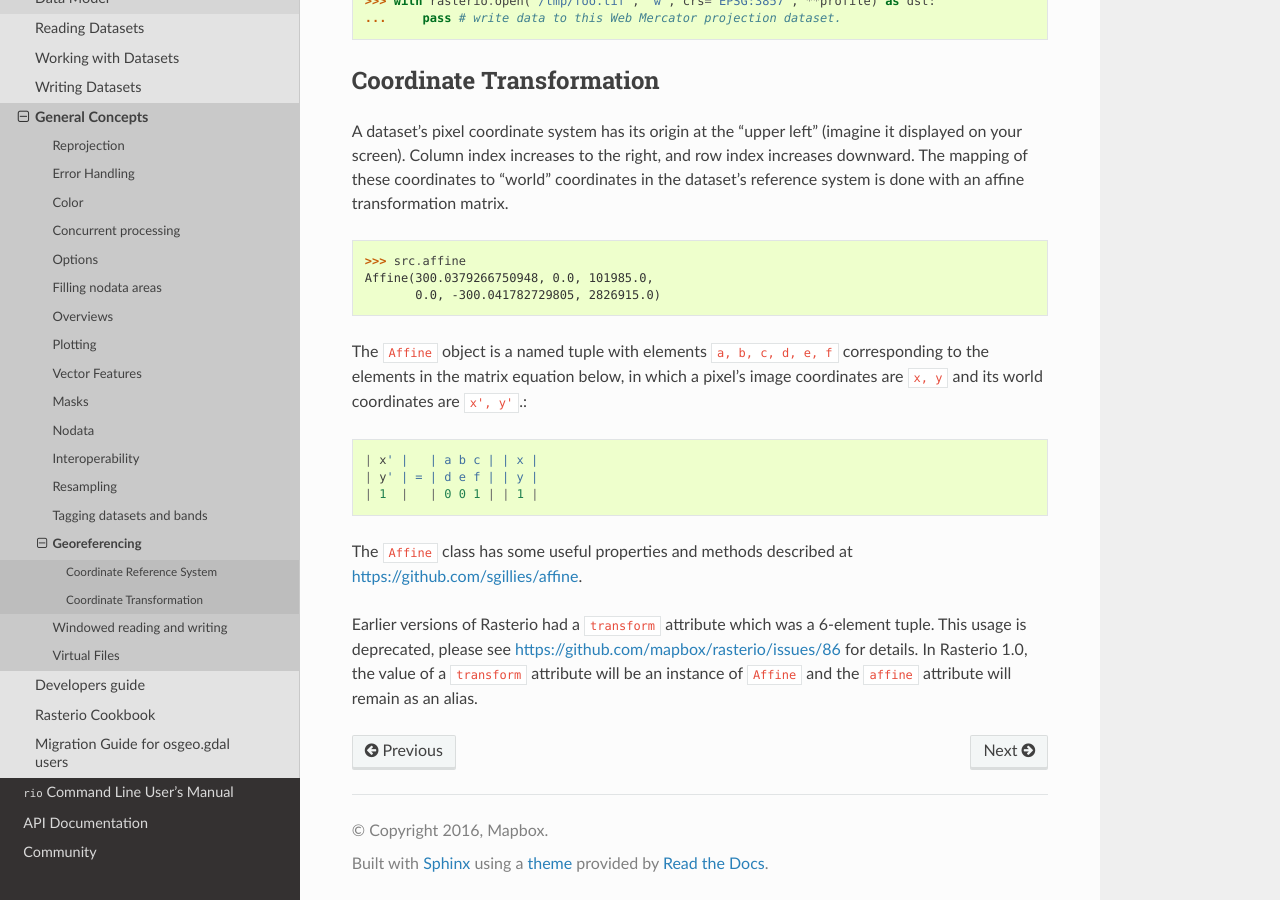
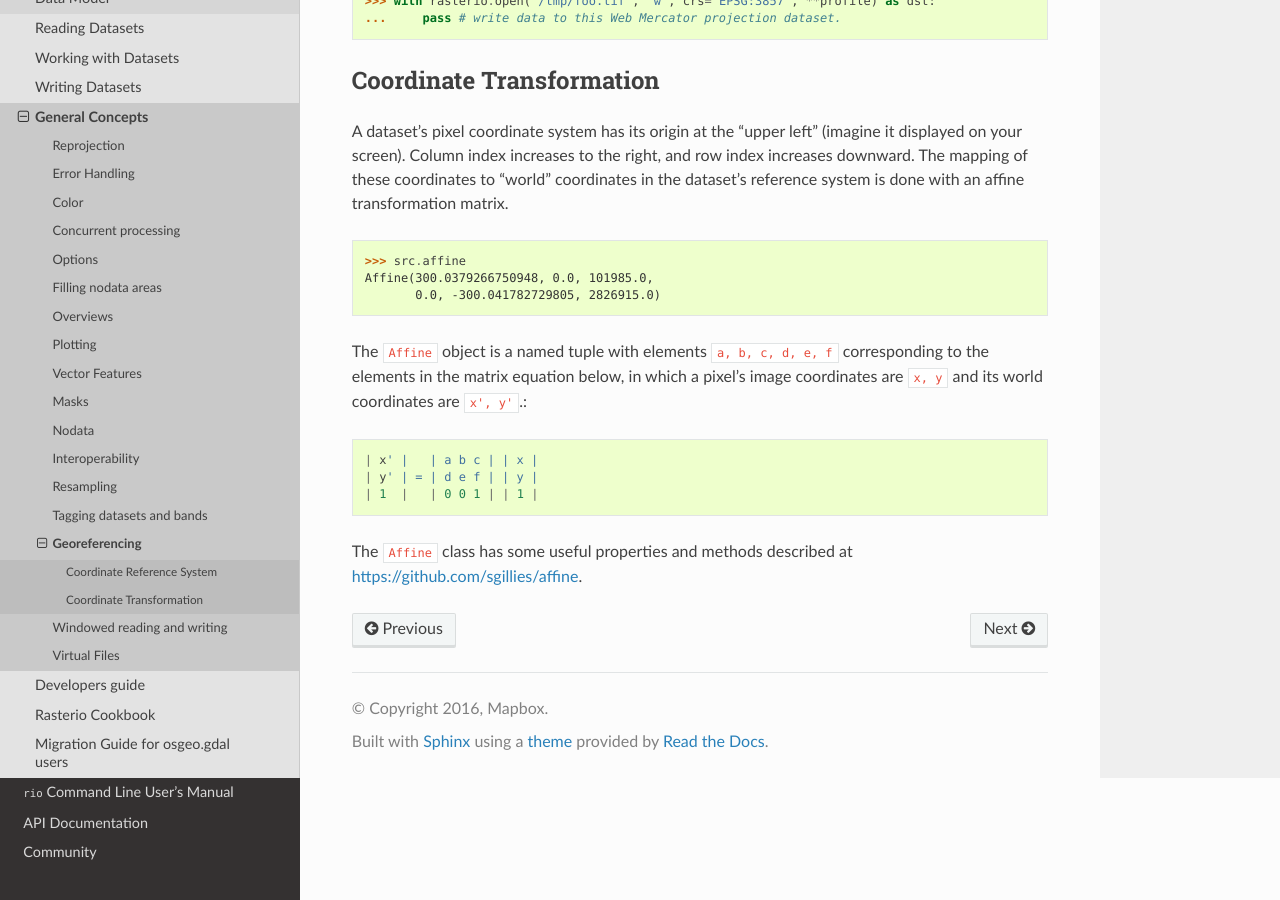
Before and after one commit to rasterio/rasterio, a Sphinx documentation site: the page built from docs/georeferencing.rst, in a window 1280 px wide and 900 px high, scrolled down 719 px. Built offline with Sphinx 7.4.7 and the Read the Docs theme 2.0.0, drawn with Linux system fonts in a browser that asks for light colours.

Commit message:
Update docs with affine vs. transform switch

```diff
--- a/README.rst
+++ b/README.rst
@@ -69,7 +69,7 @@ Rasterio gives access to properties of a geospatial raster file.
     with rasterio.open('tests/data/RGB.byte.tif') as src:
         print(src.width, src.height)
         print(src.crs)
-        print(src.affine)
+        print(src.transform)
         print(src.count)
         print(src.indexes)
 
--- a/docs/concurrency.rst
+++ b/docs/concurrency.rst
@@ -70,8 +70,6 @@ Here is the program in examples/concurrent-cpu-bound.py.
                 # The destination will be tiled, and we'll "process" the tiles
                 # concurrently.
                 meta = src.meta
-                del meta['transform']
-                meta.update(affine=src.affine)
                 meta.update(blockxsize=256, blockysize=256, tiled='yes')
                 with rasterio.open(outfile, 'w', **meta) as dst:
 
--- a/docs/georeferencing.rst
+++ b/docs/georeferencing.rst
@@ -63,8 +63,3 @@ a pixel's image coordinates are ``x, y`` and its world coordinates are
 
 The ``Affine`` class has some useful properties and methods
 described at https://github.com/sgillies/affine.
-
-Earlier versions of Rasterio had a ``transform`` attribute which was a 6-element
-tuple. This usage is deprecated, please see https://github.com/mapbox/rasterio/issues/86 for details.
-In Rasterio 1.0, the value of a  ``transform`` attribute will be an instance
-of ``Affine`` and the ``affine`` attribute will remain as an alias.
--- a/docs/recipes/reproject.py
+++ b/docs/recipes/reproject.py
@@ -22,7 +22,6 @@ with rasterio.Env(CHECK_WITH_INVERT_PROJ=True):
         profile.update({
             'crs': dst_crs,
             'transform': dst_affine,
-            'affine': dst_affine,
             'width': dst_width,
             'height': dst_height
         })
@@ -37,7 +36,7 @@ with rasterio.Env(CHECK_WITH_INVERT_PROJ=True):
                     # Source parameters
                     source=src_array,
                     src_crs=src.crs,
-                    src_transform=src.affine,
+                    src_transform=src.transform,
                     # Destination paramaters
                     destination=dst_array,
                     dst_transform=dst_affine,
--- a/docs/resampling.rst
+++ b/docs/resampling.rst
@@ -30,7 +30,7 @@ by ``x``, you need to *divide* the affine parameters defining the cell size by `
                              round(arr.shape[2] * 1.5)))
 
     # adjust the new affine transform to the 150% smaller cell size
-    aff = src.affine
+    aff = src.transform
     newaff = Affine(aff.a / 1.5, aff.b, aff.c,
                     aff.d, aff.e / 1.5, aff.f)
 
@@ -60,7 +60,7 @@ that differs from the resampling methods available in GDAL. This may not be appr
     newarr = zoom(arr, zoom=[1, 1.5, 1.5], order=3, prefilter=False)
 
     # Adjust original affine transform
-    aff = src.affine
+    aff = src.transform
     newaff = Affine(aff.a / 1.5, aff.b, aff.c,
                     aff.d, aff.e / 1.5, aff.f)
 
--- a/docs/windowed-rw.rst
+++ b/docs/windowed-rw.rst
@@ -177,7 +177,6 @@ a dataset:
         # window = ((3, 714), (13, 770))
 
         kwargs = src.meta.copy()
-        del kwargs['transform']
         kwargs.update({
             'height': window[0][1] - window[0][0],
             'width': window[1][1] - window[1][0],
--- a/docs/working_with_datasets.rst
+++ b/docs/working_with_datasets.rst
@@ -37,7 +37,7 @@ coordinates to coordinates in that reference system.
 
     >>> src.crs
     {'init': u'epsg:32618'}
-    >>> src.affine
+    >>> src.transform
     Affine(300.0379266750948, 0.0, 101985.0,
            0.0, -300.041782729805, 2826915.0)
 
@@ -48,10 +48,10 @@ row)``.
 .. code-block:: python
 
     >>> col, row = 0, 0
-    >>> src.affine * (col, row)
+    >>> src.transform * (col, row)
     (101985.0, 2826915.0)
     >>> col, row = src.width, src.height
-    >>> src.affine * (col, row)
+    >>> src.transform * (col, row)
     (339315.0, 2611485.0)
 
 
```
Also changed, not shown: 4 other files.
